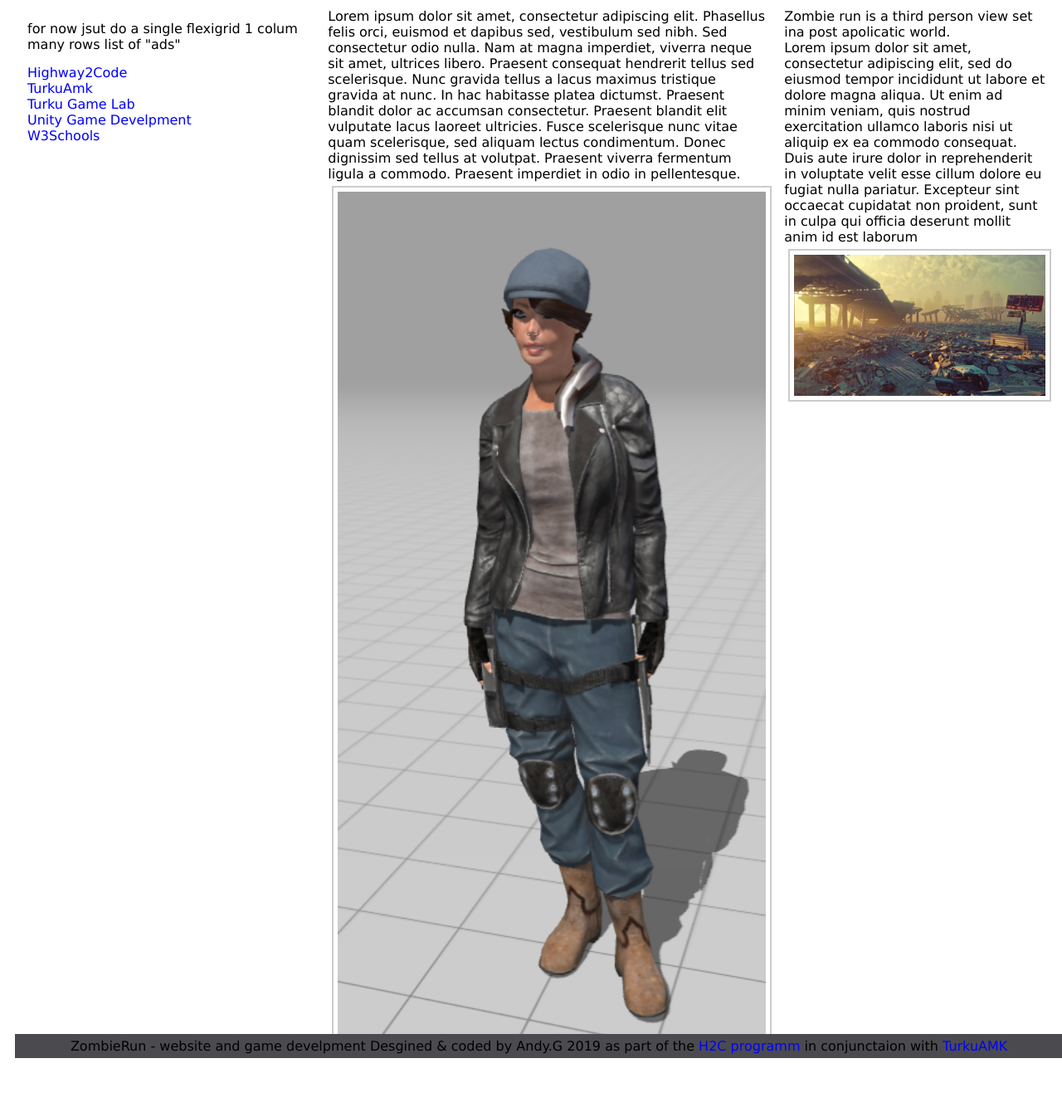
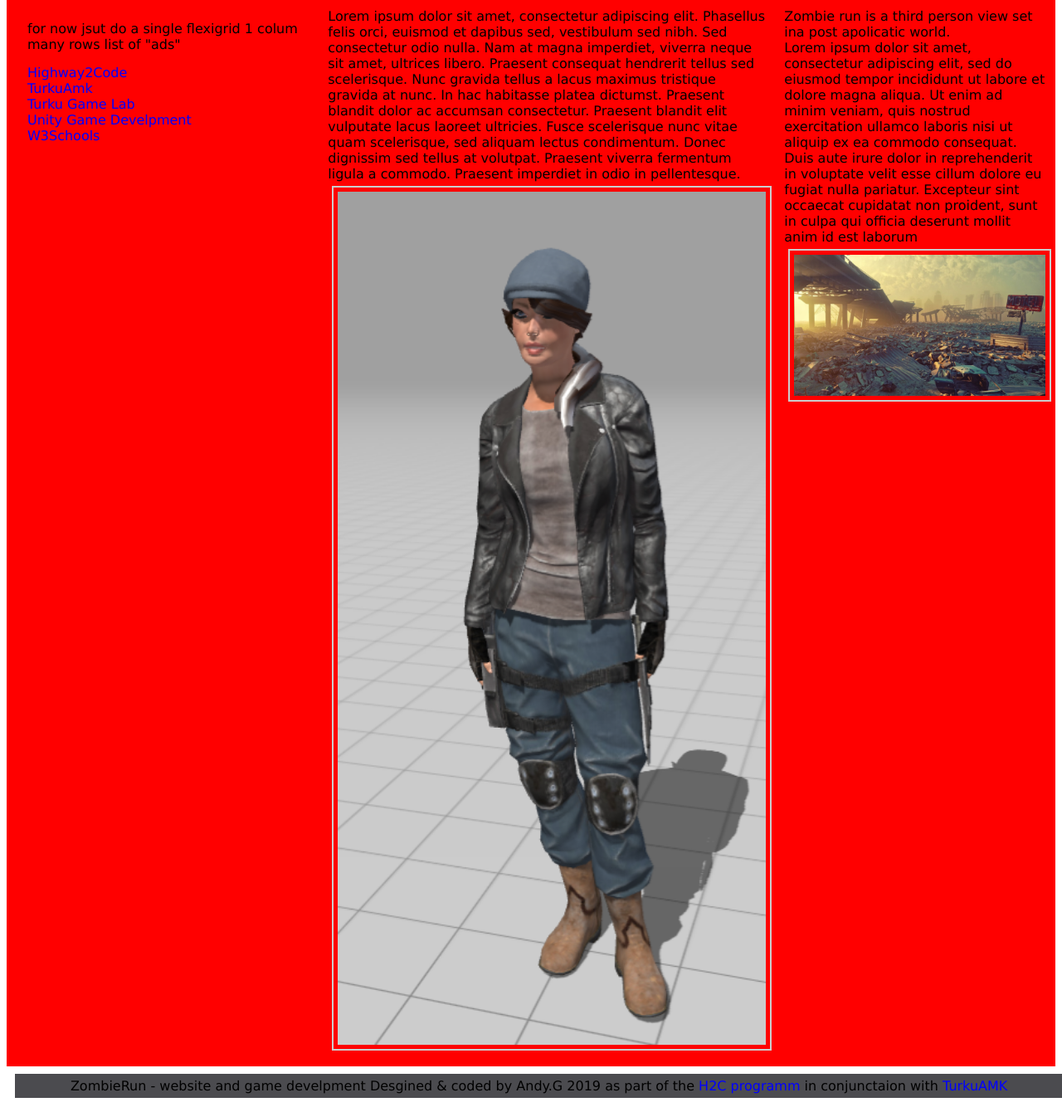
Before and after one commit to agdod/ZombieRun_webSite, a PHP site: page /index.php in a window 1280 px wide. Shown: the part 248-1588 px from the top of the page at 83% size. Before the commit the page ends 1523 px from the top, so only its background shows below. Run offline with PHP 8.4, Linux system fonts and the light colour scheme.

Commit message:
correcting responsive errors

```diff
--- a/css/main.css
+++ b/css/main.css
@@ -121,9 +121,9 @@ img {
 /**     Responive grid layout **/
 /**     Start on row / column / end (or span no of.) on row / column **/
 /**     mobile first : devices smaller than 600px  **/
-@media only screen and (max-width: 600px){
+@media only screen and (max-width: 600px) {
     .left {
-    grid-area: 3 / 1 / 3 / span 12;
+        grid-area: 3 / 1 / 3 / span 12;
     }
     .main {
         grid-area: 2 / 1 / 2 / span 12;
@@ -134,7 +134,7 @@ img {
 }
 
 /**     Tablet and other device bigger than 600 -768px **/
-@media only screen (and min-width: 600px) {
+@media only screen and (min-width: 600px) {
     .left {
         grid-area: 4 / 1 / 4 / span 12;
     }
@@ -148,22 +148,26 @@ img {
 
 /**     Other devices over 768px **/
 @media only screen and (min-width: 768px) {
+
     .left {
+        background-color: red;
         grid-area: 2 / 1 / span 3 / span 3;
     }
-
     .main {
+        background-color: red;
         grid-area: 2 / 4 / span 3 / span 6;
     }
-
     .right {
+        background-color: red;
         grid-area: 2 / 10 / span 3 / span 3;
     }
 }
+ /** under 890 responsive navbar
+ * logo changed */
+
 
 /* ********** Nav Bar ************** */
 .navbar {
-
     background-color: #4b4b4f;
     height: 5em ;
     position: fixed;    /* set navbar to fixed postion */
@@ -173,6 +177,7 @@ img {
     justify-content: center;
     align-items: center;
 }
+
 /* ****** Nav bar formatting with flexigrid ******* */
 .navbar ul {
     display: flex;
@@ -203,14 +208,7 @@ li.logo {
 }
 
 /* end of navbar formatting */
-/** grid tracks layout
-** desktop/laptop layout
-** responsive grid using media queries */
-/* grid container */
 /* using grids is reltive new so would need fall back support for edge 15 or internet explorer flexigrid (?) **/
-/* grid container */
-
-
 
 /* header style */
 .header {
@@ -223,6 +221,22 @@ li.logo {
     background-color: #9933cc;
     color:#ffffff;
     font-size: 2em;
+}
+
+.footer {
+    grid-area: 5 / 1 / 5 / span 12;
+    display: flex;
+    flex-flow: row wrap;
+    overflow: hidden;
+    background-color: #4b4b4f;
+    height:1.5 em;
+    margin: 0.6em;
+    padding: 0.3em;
+    bottom: 0; /* set position to bottom */
+    width: 100% ; /* Full width*/
+    text-align:center;
+    justify-content: center;
+    align-items: center;
 }
 
 /* add style to clear flow   */
@@ -238,44 +252,11 @@ li.logo {
     padding: 10px;
 }
 
-.footer {
-    grid-area: 4 / 1 / 4 / span 12;
-    display: flex;
-    flex-flow: row wrap;
-    overflow: hidden;
-    background-color: #4b4b4f;
-    height:1.5 em;
-    margin: 0.6em;
-    padding: 0.3em;
-    bottom: 0; /* set position to bottom */
-    width: 100% ; /* Full width*/
-    text-align:center;
-    justify-content: center;
-    align-items: center;
-}
 .solid-divider {
     border-style: none;
     border-top-style: solid;
     border-top-color: black;
 }
-/*@media (max-width: 600px){
-    .grid-container {
-        grid-template-areas: "header        header      header"
-                            "main           main        main"
-                            "aside-left     aside-left  aside-left"
-                            "aside-right    aside-right aside-right"
-                            "footer         footer      footer";
-    }
-}
-
-@media (min-width: 768px){
-.grid-container{
-    grid-template-areas: "header        header      header"
-                        "main           main        aside-left"
-                        "aside-right    aside-right aside-right"
-                        "footer         footer      footer";
-    }
-} */
 
 /***************        !NOTE *********************************/
 /** colors need formatting to represent and contrast better!! */
```
